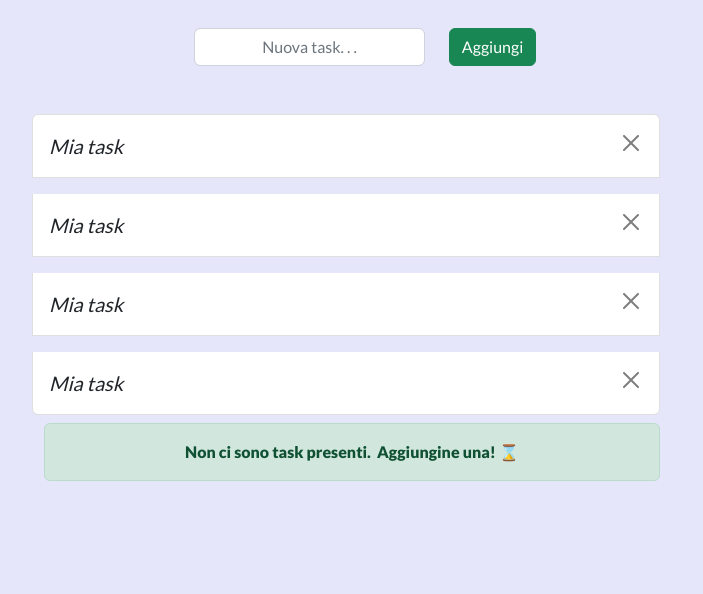
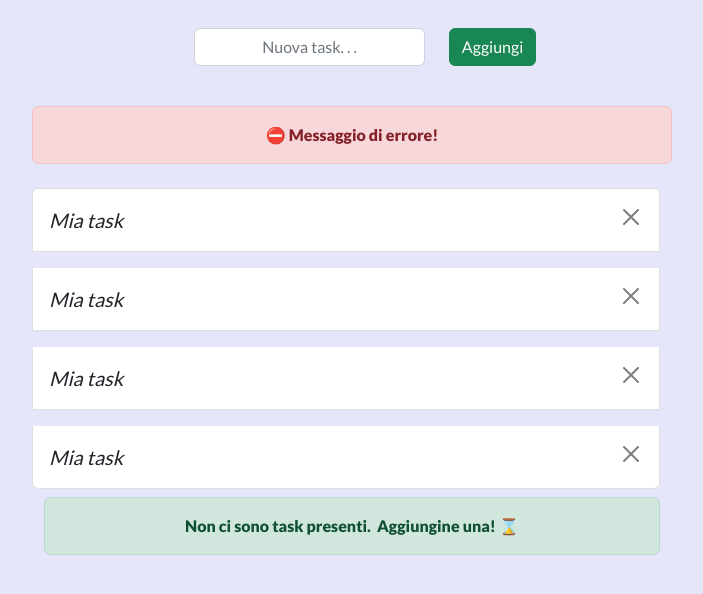
Before and after one commit to carmelopalumbo/vue-todolist, a plain HTML site: page index.html in a window 1280 px wide. Shown: the part 130-724 px from the top of the page, without its empty margins (288-991 px from the left). Drawn offline with nearby package versions, Linux system fonts and the light colour scheme.

Commit message:
add-markup-text-error

```diff
--- a/index.html
+++ b/index.html
@@ -25,6 +25,8 @@
 <body>
 
     <div class="container cp_container">
+
+        <!-- logo -->
         <img src="assets/img/logo.png" alt="Logo">
 
         <!-- aggiungi task -->
@@ -39,6 +41,12 @@
 
         <!-- task inserite -->
         <div class="row mt-4">
+
+            <!-- messaggio di errore -->
+            <div class="alert alert-danger text-center fw-bold" role="alert">
+                &#9940; Messaggio di errore!
+              </div>
+
             <ul class="list-group">
 
                 <li class="list-group-item d-flex justify-content-between py-3 my-2">
@@ -64,6 +72,7 @@
               </ul>
         </div>
 
+        <!-- nessuna task presente -->
         <div class="alert alert-success text-center fw-bold" role="alert">
            Non ci sono task presenti. &nbsp;Aggiungine una! &#8987;
           </div>
```
